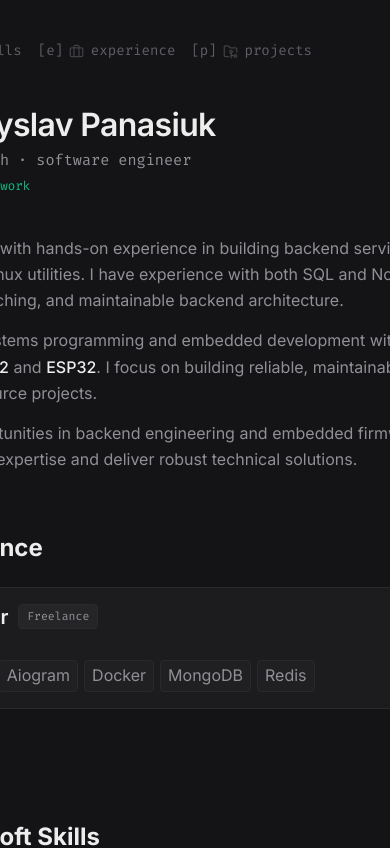
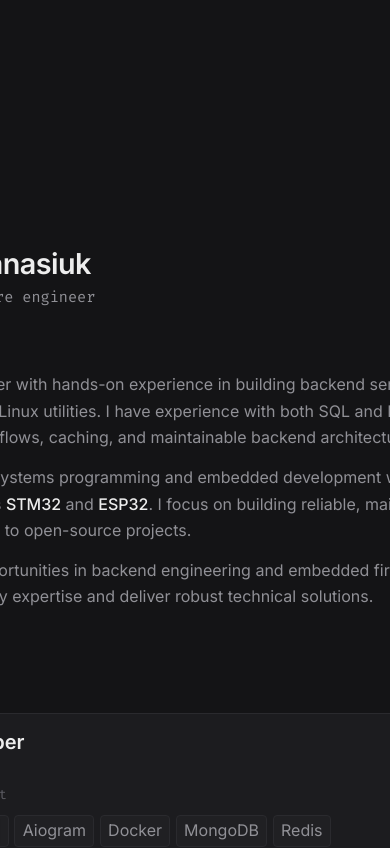
Before and after one commit to th0truth/th0truth.github.io, a Svelte app: page / in a window 390 px wide. Shown: the top 848 px of the page. Built offline with nearby package versions, Linux system fonts and the light colour scheme.

Commit message:
feat: add mobile responsive design with hamburger nav menu for tablets/smartphones

```diff
--- a/src/App.svelte
+++ b/src/App.svelte
@@ -26,6 +26,11 @@
 
   let currentTab = $state('home');
   let currentTime = $state('');
+  let mobileMenuOpen = $state(false);
+
+  function closeMobileMenu() {
+    mobileMenuOpen = false;
+  }
 
   // Bio State
   let bioHtml = $state('');
@@ -401,18 +406,50 @@
 <main class="portfolio-container" onclick={handleContainerClick}>
   <!-- Top Navigation Header -->
   <nav class="nav-bar">
+    <!-- Desktop nav items -->
+    <div class="nav-desktop">
       {#each navItems as item}
         {@const Icon = item.icon}
         <a
           href={item.hash}
           class="nav-item {currentTab === item.id && !selectedProject ? 'active' : ''}"
+          onclick={closeMobileMenu}
         >
           <span class="nav-key">[{item.key}]</span>
           <Icon size={15} class="nav-icon" />
           <span class="nav-label">{item.label}</span>
         </a>
       {/each}
+    </div>
+
+    <!-- Mobile hamburger button -->
+    <button
+      class="hamburger-btn"
+      onclick={() => mobileMenuOpen = !mobileMenuOpen}
+      aria-label="Toggle navigation menu"
+    >
+      <span class="hamburger-line {mobileMenuOpen ? 'open' : ''}"></span>
+      <span class="hamburger-line {mobileMenuOpen ? 'open' : ''}"></span>
+      <span class="hamburger-line {mobileMenuOpen ? 'open' : ''}"></span>
+    </button>
   </nav>
+
+  <!-- Mobile dropdown menu -->
+  {#if mobileMenuOpen}
+    <div class="mobile-menu" in:fade={{ duration: 120 }}>
+      {#each navItems as item}
+        {@const Icon = item.icon}
+        <a
+          href={item.hash}
+          class="mobile-nav-item {currentTab === item.id && !selectedProject ? 'active' : ''}"
+          onclick={closeMobileMenu}
+        >
+          <Icon size={18} class="mobile-nav-icon" />
+          <span>{item.label}</span>
+        </a>
+      {/each}
+    </div>
+  {/if}
 
   <!-- TAB CONTENT: HOME -->
   {#if currentTab === 'home' && !selectedProject}
@@ -909,6 +946,8 @@
     max-width: 100%;
     margin: 0 auto;
     box-sizing: border-box;
+    padding: 0 1.5rem;
+    position: relative;
   }
 
   /* Navigation Header at Top */
@@ -1703,11 +1742,142 @@
   }
 
   /* Mobile & Tablet Responsiveness */
-  @media (max-width: 640px) {
+  /* ═══ Mobile Navigation ═══ */
+  .hamburger-btn {
+    display: none;
+    flex-direction: column;
+    justify-content: center;
+    gap: 5px;
+    width: 36px;
+    height: 36px;
+    background: none;
+    border: 1px solid var(--border-color);
+    border-radius: 7px;
+    cursor: pointer;
+    padding: 8px 7px;
+    transition: border-color 0.15s ease;
+  }
+
+  .hamburger-btn:hover {
+    border-color: #52525b;
+  }
+
+  .hamburger-line {
+    display: block;
+    width: 100%;
+    height: 1.5px;
+    background: #a1a1aa;
+    border-radius: 2px;
+    transition: transform 0.25s ease, opacity 0.2s ease, background 0.15s ease;
+    transform-origin: center;
+  }
+
+  .hamburger-btn:hover .hamburger-line {
+    background: #ffffff;
+  }
+
+  .hamburger-line.open:nth-child(1) {
+    transform: translateY(6.5px) rotate(45deg);
+  }
+  .hamburger-line.open:nth-child(2) {
+    opacity: 0;
+    transform: scaleX(0);
+  }
+  .hamburger-line.open:nth-child(3) {
+    transform: translateY(-6.5px) rotate(-45deg);
+  }
+
+  .mobile-menu {
+    position: absolute;
+    top: 0;
+    left: 0;
+    right: 0;
+    background: rgba(9, 9, 11, 0.97);
+    backdrop-filter: blur(16px);
+    -webkit-backdrop-filter: blur(16px);
+    border-bottom: 1px solid var(--border-color);
+    padding: 5rem 1.5rem 1.5rem;
+    display: flex;
+    flex-direction: column;
+    gap: 0.25rem;
+    z-index: 500;
+  }
+
+  .mobile-nav-item {
+    display: flex;
+    align-items: center;
+    gap: 0.9rem;
+    padding: 0.85rem 1rem;
+    border-radius: 8px;
+    color: var(--text-muted);
+    text-decoration: none;
+    font-family: var(--font-mono);
+    font-size: 1rem;
+    transition: background 0.15s ease, color 0.15s ease;
+    border: 1px solid transparent;
+  }
+
+  .mobile-nav-item.active {
+    color: var(--text-primary);
+    background: rgba(255,255,255,0.05);
+    border-color: var(--border-color);
+  }
+
+  .mobile-nav-item:hover {
+    background: rgba(255,255,255,0.06);
+    color: #ffffff;
+  }
+
+  :global(.mobile-nav-icon) {
+    opacity: 0.7;
+  }
+
+  .mobile-nav-item.active :global(.mobile-nav-icon),
+  .mobile-nav-item:hover :global(.mobile-nav-icon) {
+    opacity: 1;
+  }
+
+  /* ═══ Tablet & Mobile Responsive ═══ */
+  @media (max-width: 768px) {
+    .portfolio-container {
+      position: relative;
+      padding: 0 1.25rem;
+    }
+
+    .nav-desktop {
+      display: none;
+    }
+
+    .hamburger-btn {
+      display: flex;
+    }
+
     .nav-bar {
-      gap: 0.85rem 1rem;
-      margin-bottom: 2.5rem;
-      font-size: 0.88rem;
+      justify-content: space-between;
+      align-items: center;
+      margin-bottom: 2rem;
+      padding: 1rem 0;
+      position: relative;
+      z-index: 600;
+    }
+
+    /* Show a small site name/brand on mobile next to hamburger */
+    .nav-bar::before {
+      content: 'th0truth';
+      font-family: var(--font-mono);
+      font-size: 0.92rem;
+      color: var(--text-primary);
+      flex: 1;
+    }
+
+    .profile-header {
+      flex-direction: column;
+      align-items: flex-start;
+      gap: 1.25rem;
+    }
+
+    .profile-name {
+      font-size: 2.2rem;
     }
 
     .project-grid {
@@ -1716,24 +1886,6 @@
 
     :global(.screenshots-group) {
       grid-template-columns: repeat(2, 1fr);
-    }
-
-    .profile-header {
-      gap: 1.25rem;
-    }
-
-    .avatar-radar-wrapper {
-      width: 92px;
-      height: 92px;
-    }
-
-    .avatar-container {
-      width: 74px;
-      height: 74px;
-    }
-
-    .profile-name {
-      font-size: 2rem;
     }
 
     .footer-header {
@@ -1744,6 +1896,58 @@
 
     .timeline-item {
       gap: 0.85rem;
+    }
+
+    .skills-columns {
+      grid-template-columns: 1fr;
+    }
+
+    .tab-content {
+      padding-bottom: 2rem;
+    }
+  }
+
+  @media (max-width: 480px) {
+    .portfolio-container {
+      padding: 0 1rem;
+    }
+
+    .profile-name {
+      font-size: 1.8rem;
+    }
+
+    .avatar-radar-wrapper {
+      width: 88px;
+      height: 88px;
+    }
+
+    .avatar-container {
+      width: 70px;
+      height: 70px;
+    }
+
+    :global(.screenshots-group) {
+      grid-template-columns: 1fr;
+    }
+
+    .exp-title-row {
+      flex-direction: column;
+      align-items: flex-start;
+      gap: 0.35rem;
+    }
+
+    .project-detail-header {
+      flex-direction: column;
+      align-items: flex-start;
+      gap: 0.75rem;
+    }
+
+    .featured-project-row .row-desc {
+      white-space: normal;
+    }
+
+    .section-title-wrapper h2 {
+      font-size: 1.05rem;
     }
   }
 
```
Also changed, not shown: 5 other files (tests, documents, lock files or other folders). Lines whose indentation alone changed are shown as unchanged.
